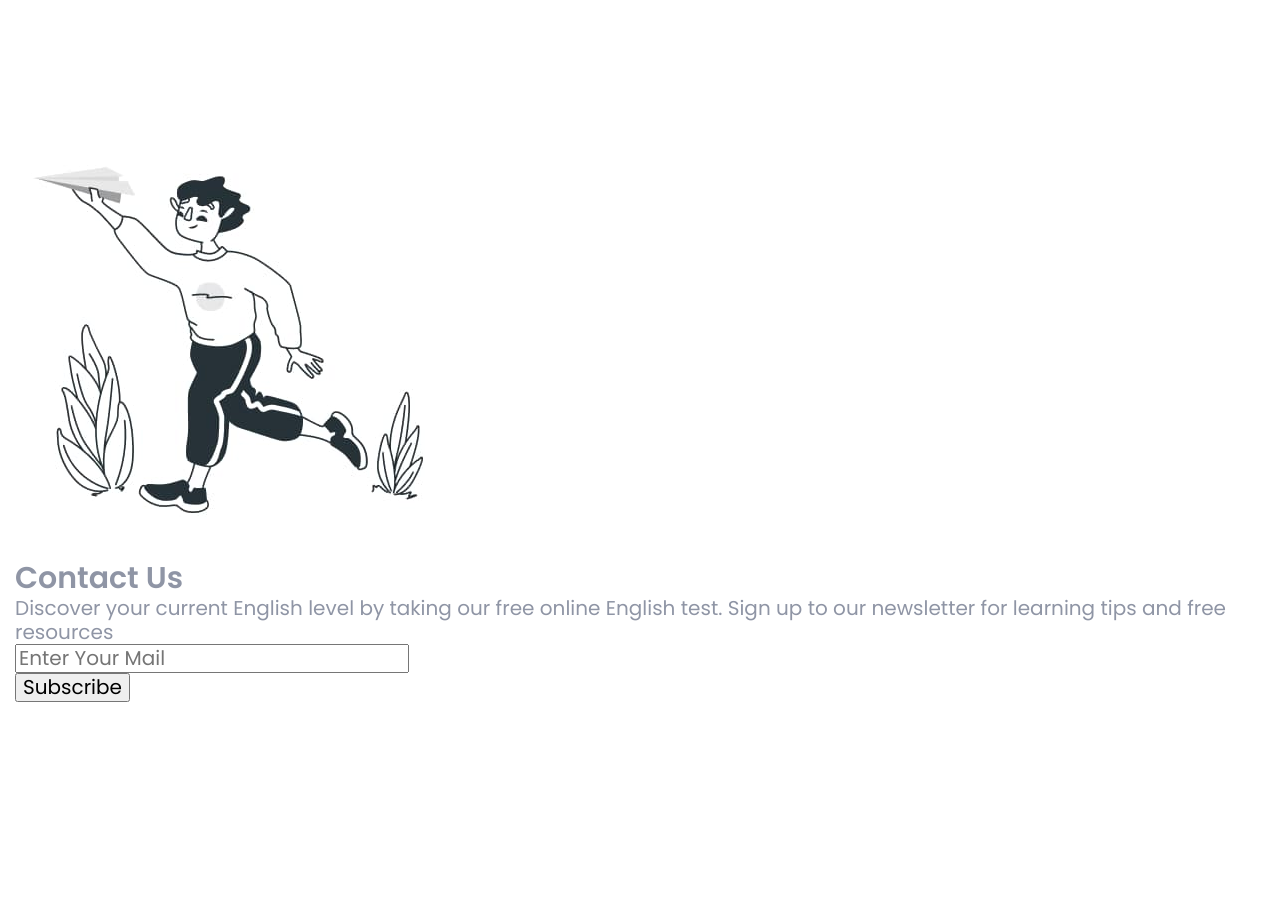
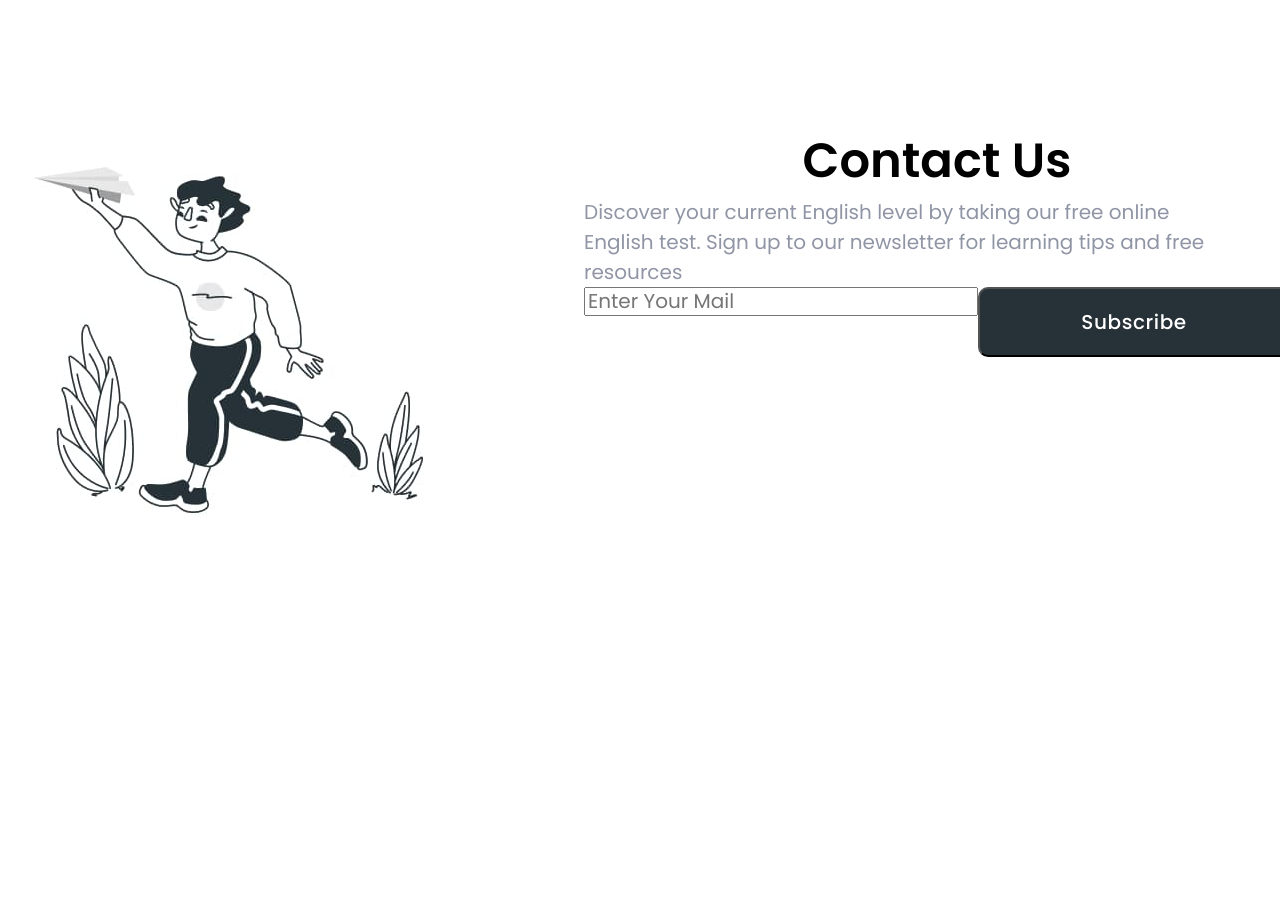
Before and after one commit to DenMerch/britlix, a plain HTML site: page index.html in a window 1280 px wide. Shown: the part 3060-3972 px from the top of the page. Drawn offline with nearby package versions, Linux system fonts and the light colour scheme.

Commit message:
css-start

```diff
--- a/css/styles.css
+++ b/css/styles.css
@@ -1,38 +1,44 @@
-:root{
-    --primary-text-color: #8F95A5;
-    --title-text-color:#000000;
-    --background-color:#ffffff;
+:root {
+  --primary-text-color: #8f95a5;
+  --title-text-color: #000000;
+  --background-color: #ffffff;
 }
-body{
-    font-family: 'Poppins', sans-serif;
-    color:var(--primary-text-color);
-    background-color:#ffffff;
+body {
+  font-family: "Poppins", sans-serif;
+  color: var(--primary-text-color);
+  background-color: #ffffff;
   font-size: 20px;
   line-height: 1.2;
   letter-spacing: 0;
 }
 
-
-h1, h2, h3, h4, h5, h6, p {
+h1,
+h2,
+h3,
+h4,
+h5,
+h6,
+p {
   margin: 0;
 }
-ul, ol{
+ul,
+ol {
   margin: 0;
   padding-left: 0;
 }
-li{
+li {
   list-style: none;
 }
-.section{
+.section {
   padding: 180px 0;
 }
-.container{
+.container {
   width: 1338px;
   margin-left: auto;
   margin-right: auto;
   padding: 0 15px 0 15px;
 }
-a{
+a {
   text-decoration: none;
 }
 /* header bogdan */
@@ -48,34 +54,80 @@ a{
 /* pricing yevgen */
 
 /* contacts Denys */
+.contacts-header {
+  color: #000;
+  text-align: center;
+  font-family: "Poppins";
+  font-weight: 600;
+  font-size: 48px;
+  line-height: 1.5;
+}
 
+.contacts-container {
+  display: flex;
+}
 
+.auth {
+  display: flex;
+}
+
+.contacts-image {
+  margin-right: 144px;
+}
+
+.contacts-paragraph {
+  width: 654px;
+  height: 90px;
+
+  font-family: "Poppins";
+  font-weight: 400;
+  font-size: 20px;
+  line-height: 1.5;
+  color: #8f95a5;
+}
+
+.contacts-button {
+  cursor: pointer;
+  min-width: 312px;
+  min-height: 70px;
+  border-radius: 10px;
+
+  font-family: "Poppins";
+  font-weight: 500;
+  font-size: 20px;
+  line-height: 1.5;
+  text-align: center;
+  letter-spacing: 0.03em;
+
+  color: #ffffff;
+  background-color: #263238;
+}
 
 /* footer den */
-.footer-container{
+.footer-container {
   margin-top: 22px;
   display: flex;
   align-items: center;
   height: 99px;
 }
-.logo{
+.logo {
   color: #000000;
   font-weight: 400;
   font-size: 36px;
   line-height: 1.5em;
 }
-.logo-color{
+.logo-color {
   color: #939393;
   font-weight: 400;
   font-size: 36px;
   line-height: 1.5em;
 }
-.footer-list-item{
+.footer-list-item {
   display: flex;
-    gap:80px;
+  gap: 80px;
   margin-left: auto;
 }
-.footer-list{
+.footer-list {
   color: #939393;
   font-weight: 400;
   font-size: 24px;
--- a/index.html
+++ b/index.html
@@ -1,42 +1,44 @@
 <!DOCTYPE html>
 <html lang="en">
-
   <head>
     <meta charset="UTF-8" />
     <meta http-equiv="X-UA-Compatible" content="IE=edge" />
     <meta name="viewport" content="width=device-width, initial-scale=1.0" />
-    <link rel="stylesheet"
-        href="https://cdnjs.cloudflare.com/ajax/libs/modern-normalize/1.1.0/modern-normalize.min.css">
-    <link rel="preconnect" href="https://fonts.googleapis.com">
-    <link rel="preconnect" href="https://fonts.gstatic.com" crossorigin>
-    <link href="https://fonts.googleapis.com/css2?family=Poppins:wght@400;500;600&display=swap" rel="stylesheet">
-    <link rel="stylesheet" href="./css/styles.css">
+    <link
+      rel="stylesheet"
+      href="https://cdnjs.cloudflare.com/ajax/libs/modern-normalize/1.1.0/modern-normalize.min.css"
+    />
+    <link rel="preconnect" href="https://fonts.googleapis.com" />
+    <link rel="preconnect" href="https://fonts.gstatic.com" crossorigin />
+    <link
+      href="https://fonts.googleapis.com/css2?family=Poppins:wght@400;500;600&display=swap"
+      rel="stylesheet"
+    />
+    <link rel="stylesheet" href="./css/styles.css" />
     <title>Document</title>
   </head>
 
   <body>
     <!-- header bogdan -->
     <header class="section">
-        <div class="conteiner">
-
-
-
-
-        </div>
+      <div class="conteiner"></div>
     </header>
     <!-- main  -->
     <main>
-
       <!-- hero nikita -->
       <section class="section">
         <div class="container">
           <h1 class="title">Learn Any Foreign Language</h1>
-                <p>With our teachers who write a program for each student, you will be able to make your first sketch
-                    after
-                    the
-                    first lesson.</p>
+          <p>
+            With our teachers who write a program for each student, you will be
+            able to make your first sketch after the first lesson.
+          </p>
           <button type="button" class="button">Get started</button>
-                <img src="./img/learning-languages.jpg" alt="girl learning languages" width="654" />
+          <img
+            src="./img/learning-languages.jpg"
+            alt="girl learning languages"
+            width="654"
+          />
         </div>
       </section>
       <!-- scils dima -->
@@ -45,29 +47,30 @@
           <h2>Skills</h2>
           <ul>
             <li>
-                        <img src="./img/Sharedgoals-bro.jpg" alt="">
+              <img src="./img/Sharedgoals-bro.jpg" alt="" />
               <h3>Speaking</h3>
-                        <p>Lorem ipsum dolor sit amet consectetur adipisicing elit. Doloribus officiis accusamus
-                            perferendis
-                            unde in, iste voluptatibus sed hic dolores. Quam voluptatem molestiae maiores ad iste
-                            explicabo,
-                            blanditiis dolores incidunt nostrum.</p>
+              <p>
+                Lorem ipsum dolor sit amet consectetur adipisicing elit.
+                Doloribus officiis accusamus perferendis unde in, iste
+                voluptatibus sed hic dolores. Quam voluptatem molestiae maiores
+                ad iste explicabo, blanditiis dolores incidunt nostrum.
+              </p>
               <a href="Learn more"></a>
             </li>
             <li>
-                        <img src="" alt="">
+              <img src="" alt="" />
               <h3></h3>
               <p></p>
               <a href=""></a>
             </li>
             <li>
-                        <img src="" alt="">
+              <img src="" alt="" />
               <h3></h3>
               <p></p>
               <a href=""></a>
             </li>
             <li>
-                        <img src="" alt="">
+              <img src="" alt="" />
               <h3></h3>
               <p></p>
               <a href=""></a>
@@ -82,28 +85,43 @@
           <h2>Pricing</h2>
           <ul>
             <li>
-                        <img src="./img/pricing/Group_42.jpg" alt="Self-study online course" width="426" />
+              <img
+                src="./img/pricing/Group_42.jpg"
+                alt="Self-study online course"
+                width="426"
+              />
               <h3>Self-study online course</h3>
               <p>
-                            Start learning English online in live classes with qualified EC teachers and students from
-                            all
-                            over the
-                            world.
+                Start learning English online in live classes with qualified EC
+                teachers and students from all over the world.
               </p>
               <p>£5.99</p>
               <p>per month</p>
             </li>
             <li>
-                        <img src="./img/pricing/lesson.jpg" alt="Live online classes" width="426" />
+              <img
+                src="./img/pricing/lesson.jpg"
+                alt="Live online classes"
+                width="426"
+              />
               <h3>Live online classes</h3>
-                        <p> Interactive group classes with expert teachers. Free 7-day trial </p>
+              <p>
+                Interactive group classes with expert teachers. Free 7-day trial
+              </p>
               <p>£12.99</p>
               <p>per month</p>
             </li>
             <li>
-                        <img src="./img/pricing/webinar.jpg" alt="Personal Tuition" width="426" />
+              <img
+                src="./img/pricing/webinar.jpg"
+                alt="Personal Tuition"
+                width="426"
+              />
               <h3>Personal Tuition</h3>
-                        <p> Online one-to-one English tutoring – enjoy our first session for only $1 </p>
+              <p>
+                Online one-to-one English tutoring – enjoy our first session for
+                only $1
+              </p>
               <p>£12.99</p>
               <p>per month</p>
             </li>
@@ -112,25 +130,38 @@
       </section>
       <!-- contacts stas-->
       <section class="section">
-            <div class="container">
-                <img src="./img/contact.jpg" alt="Contacts" width="425" height="430">
-                <h2>Contact Us</h2>
-                <p>Discover your current English level by taking our free online English test. Sign up to our newsletter
-                    for
-                    learning tips and free resources</p>
-                <form action=""><input type="text" placeholder="Enter Your Mail"></form> <button
-                    type="button">Subscribe</button>
+        <div class="container contacts-container">
+          <img
+            class="contacts-image"
+            src="./img/contact.jpg"
+            alt="Contacts"
+            width="425"
+            height="430"
+          />
+          <div class="contacts-info">
+            <h2 class="contacts-header">Contact Us</h2>
+            <p class="contacts-paragraph">
+              Discover your current English level by taking our free online
+              English test. Sign up to our newsletter for learning tips and free
+              resources
+            </p>
+            <div class="auth">
+              <form action="">
+                <input type="text" placeholder="Enter Your Mail" />
+              </form>
+              <button type="button" class="contacts-button">Subscribe</button>
+            </div>
+          </div>
         </div>
       </section>
       <!-- random section denys -->
-
 
       <section class="section">
         <div class="container">
           <h2>Random</h2>
           <p>
-                    Lorem ipsum dolor sit amet consectetur adipisicing elit. Optio similique
-                    corporis repellendus nulla perferendis ea.
+            Lorem ipsum dolor sit amet consectetur adipisicing elit. Optio
+            similique corporis repellendus nulla perferendis ea.
           </p>
           <ul>
             <li>
@@ -150,9 +181,11 @@
       </section>
     </main>
     <!-- footer oksana -->
-    <footer class=" section footer-line">
+    <footer class="section footer-line">
       <div class="container footer-container">
-            <a href="./index.html"><span class="logo">Brit</span><span class="logo-color">lex</span></a>
+        <a href="./index.html"
+          ><span class="logo">Brit</span><span class="logo-color">lex</span></a
+        >
         <ul class="footer-list-item">
           <li>
             <a href="" class="footer-list">Terms and Conditions</a>
@@ -165,9 +198,6 @@
           </li>
         </ul>
       </div>
-
     </footer>
-
   </body>
-
 </html>
```
Lines whose indentation alone changed are shown as unchanged.
